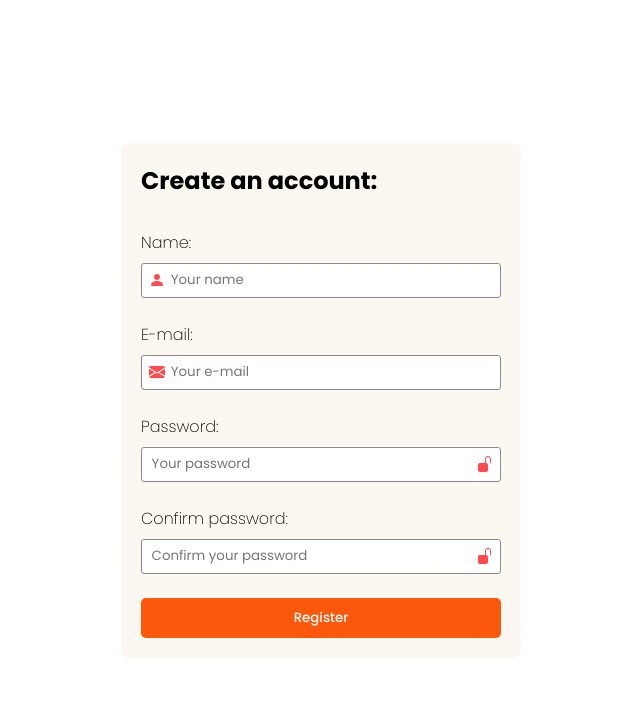
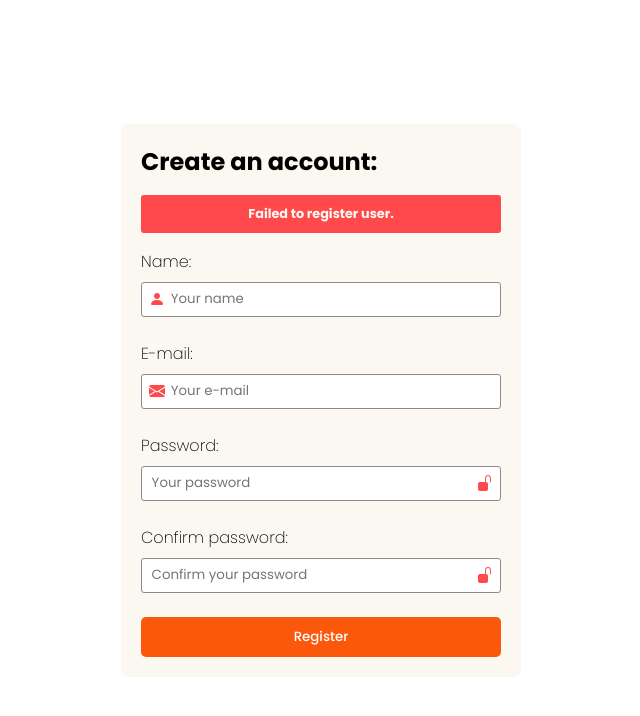
Before and after one commit to adrjmiranda/site-recipes-of-the-day, a PHP site: page /register.php in a window 1280 px wide. Shown: the top 716 px of the page, without its empty margins (319-959 px from the left). Run offline with PHP 8.4, Linux system fonts and the light colour scheme.

Commit message:
refactor: add message error in register page.

```diff
--- a/src/register.php
+++ b/src/register.php
@@ -67,8 +67,6 @@ if (isset($_POST['name']) && isset($_POST['email']) && isset($_POST['password'])
         Error::setError('ERR_INVALID_CONFIRM_PASSWORD', false);
 
         // register user
-        echo 'OK';
-        exit();
       }
     }
   }
@@ -107,6 +105,10 @@ if (isset($_POST['name']) && isset($_POST['email']) && isset($_POST['password'])
         <?php if (Error::$ERROR_TYPES['ERR_ALL_FIELDS_EMPTY']): ?>
           <p>
             <?= Error::$ERROR_MSG['ERR_ALL_FIELDS_EMPTY'] ?>
+          </p>
+        <?php elseif (Error::$ERROR_TYPES['ERR_REGISTRATION_FAILED']): ?>
+          <p>
+            <?= Error::$ERROR_MSG['ERR_REGISTRATION_FAILED'] ?>
           </p>
         <?php endif; ?>
       </div>
```
